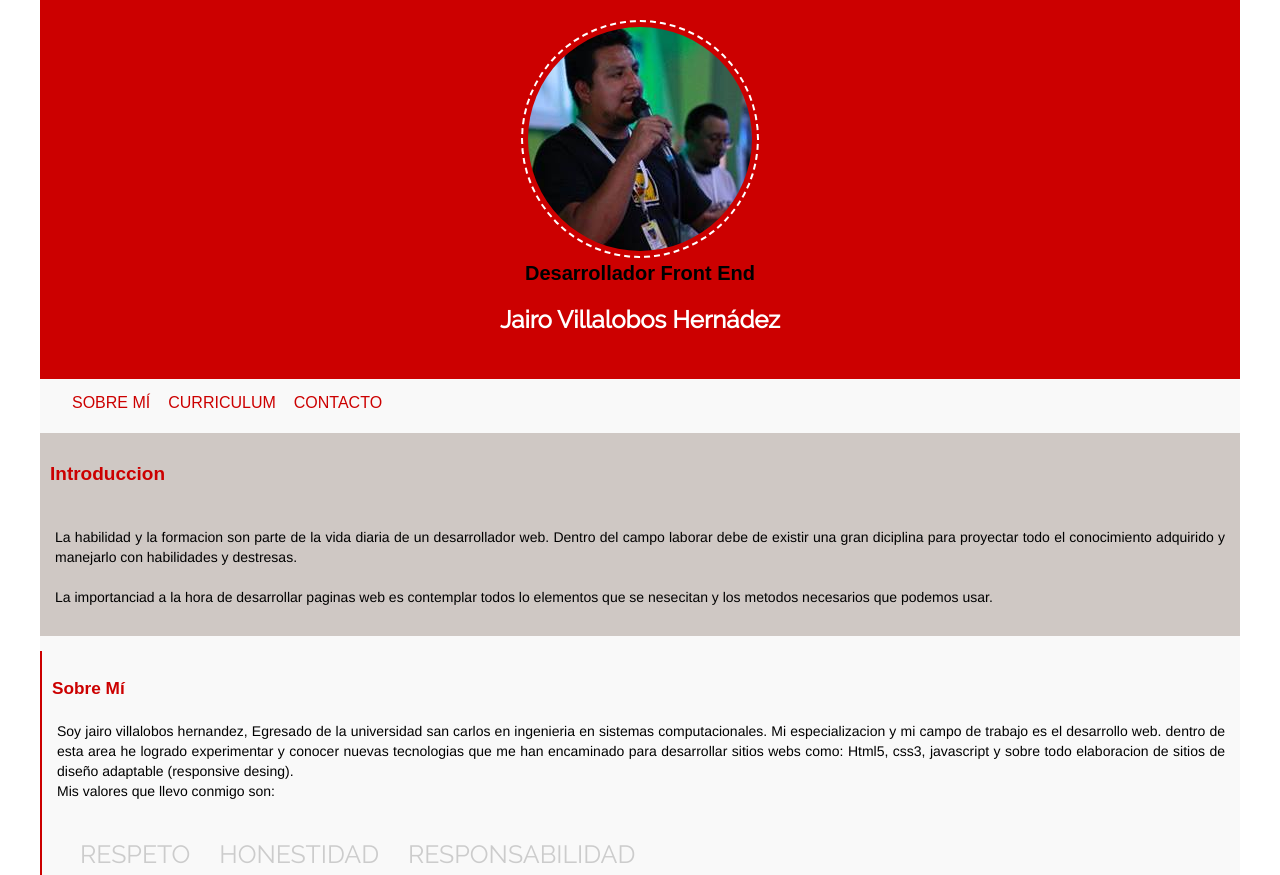
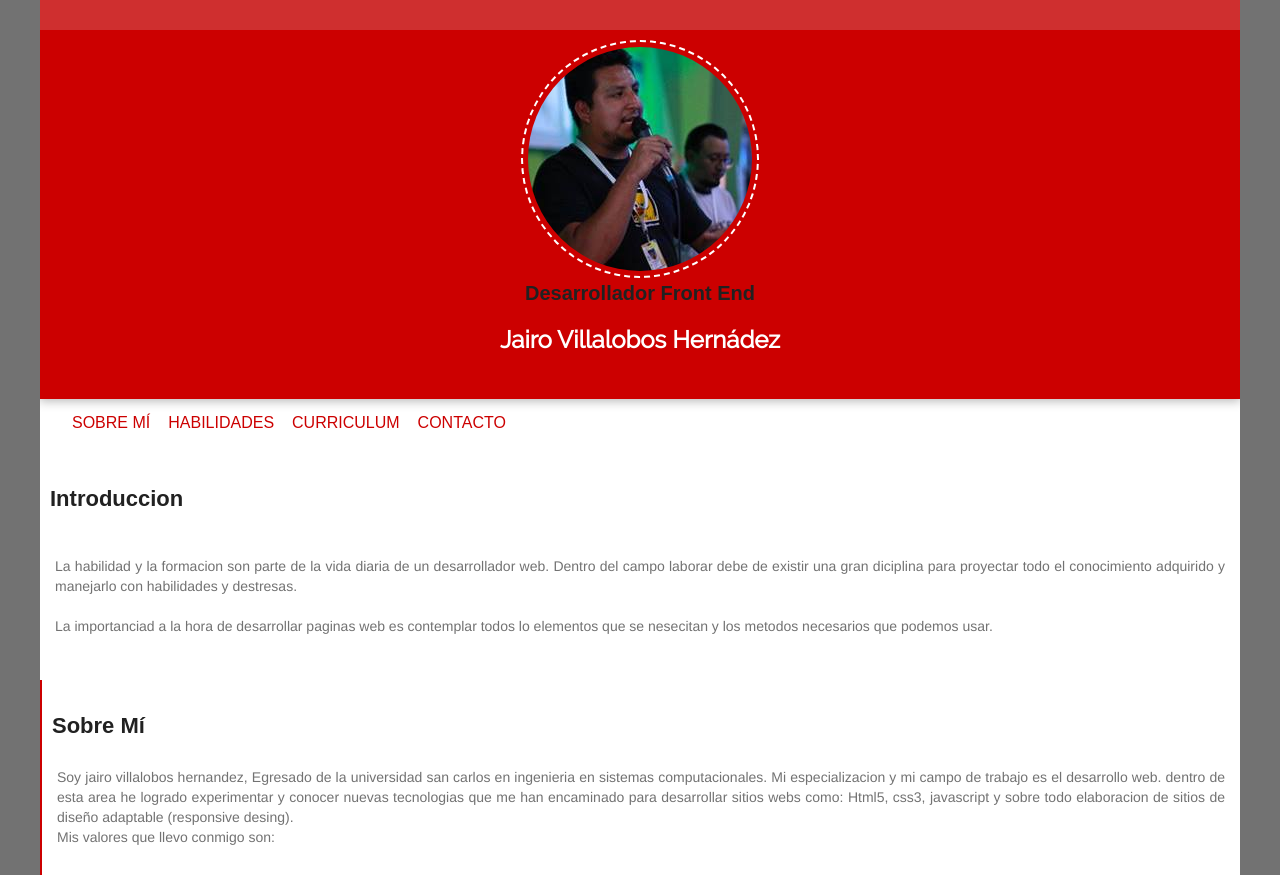
Before and after one commit to milosmiler/curriculum, a plain HTML site: page index.html in a window 1280 px wide. Shown: the top 875 px of the page. Drawn offline with nearby package versions, Linux system fonts and the light colour scheme; files whose address does not match are found by name.

Commit message:
cambiando colores a todo el front

```diff
--- a/index.html
+++ b/index.html
@@ -12,7 +12,9 @@
 	</head>
 	<body>
 		<div class='container clearfix '>
-		<header>
+		<header class='borde-divide'>
+			<div class='banda-red '>
+			</div>
 			<figure id="logo"> <img src="images/foto.jpg"> </figure>
 			<h2>Desarrollador Front End </h2>
 			<h1> Jairo Villalobos Hernádez</h1>
@@ -20,7 +22,8 @@
 
 		<nav>
 			<ul>
-				<li><a href="#section-sibremi">SOBRE MÍ</a></li>
+				<li><a href="#section-sobremi">SOBRE MÍ</a></li>
+				<li><a href="#section-curriculum">HABILIDADES</a></li>
 				<li><a href="#section-curriculum">CURRICULUM</a></li>
 				<li><a href="#section-contacto ">CONTACTO</a></li>
 			</ul>
--- a/style.css
+++ b/style.css
@@ -90,13 +90,18 @@ img {height: auto; max-width: 100%; }
     font-style: normal;
     text-transform: initial;
 }
+body{background: #727272;}
+.borde-izquierdo{border-left: 2px solid #CC0000; margin-top: 15px;}
+.borde-divide{-webkit-box-shadow: 0px 1px 10px 1px rgba(182,182,182,1);
+-moz-box-shadow: 0px 1px 10px 1px rgba(182,182,182,1);
+box-shadow: 0px 1px 10px 1px rgba(182,182,182,1);}
+.container{max-width:1200px; height: auto; margin: 0 auto; overflow: hidden;background: #fff;}
 
-.borde-izquierdo{border-left: 2px solid #CC0000; margin-top: 15px;}
-.container{max-width:1200px; height: auto; margin: 0 auto; overflow: hidden; background: #F9F9F9;}
+header{background:#CC0000; padding: 0px 0px 20px 0px; max-width: 100%; margin-bottom:5px;}
+header .banda-red{ width: 100%; height:30px; background: #CF2F2F; margin-bottom: 10px;}
 
-header{background:#CC0000; padding: 20px 0px 20px 0px; max-width: 100%; margin-bottom:5px;}
 header h1{font-family: 'raleway';color: #FFF; font-weight: 700; text-align: center;margin-top: 1px;}
-header h2{font-size: 20px; text-align: center; margin-top: 3px;}
+header h2{font-size: 20px; text-align: center; margin-top: 3px; color: #212121;}
 #logo img{border-radius: 50%; overflow: hidden;max-width: 38%; height: auto; border: dashed 2px #fff; padding: 5px; margin: 0 auto; display: block;}
 
 
@@ -109,16 +114,18 @@ section{width: 100%; height:auto;}
 .section-curriculum{width: 100%; height:auto; height: auto; overflow: hidden; position: relative;}
 
 
-.introduccion{background: #CFC8C4; padding: 10px;}
-.introduccion h2 {color:#CC0000; font-size: 19px;}
+.introduccion{ padding: 10px;}
+.introduccion h2 {color:#212121; font-size: 22px;}
 .sobremi{padding: 10px;}
 .sobremi ul li{font-size: 2.5rem; color: #CCCCCC; display: inline-block; margin-right: 25px; font-family: 'raleway';}
-
+.sobremi h2{color: #212121;font-size: 22px;}
 .curriculum{padding: 10px; float: left;}
+.curriculum h2{color: #212121;font-size: 22px;}
 .contacto{padding: 10px; margin-bottom: 15px; height: 300px;}
-.contacto h2{ font-size: 20px; text-align: center; font-family: 'raleway';}
+.contacto h2{ font-size: 20px; text-align: center; font-family: 'raleway'; color: #212121;font-size: 22px;}
 .contacto .box-contacto{ width: 80%; height: 200px; overflow: hidden; position: relative; border: 1px solid #CC0000; display: block; padding: 5px; margin:  0 auto;}
 .contacto .box-contacto p{ text-align: center; margin: 0;}
+p{color: #727272;}
 
 
 footer{background:#CC0000;  padding: 20px 10px 20px 10px;}
```
